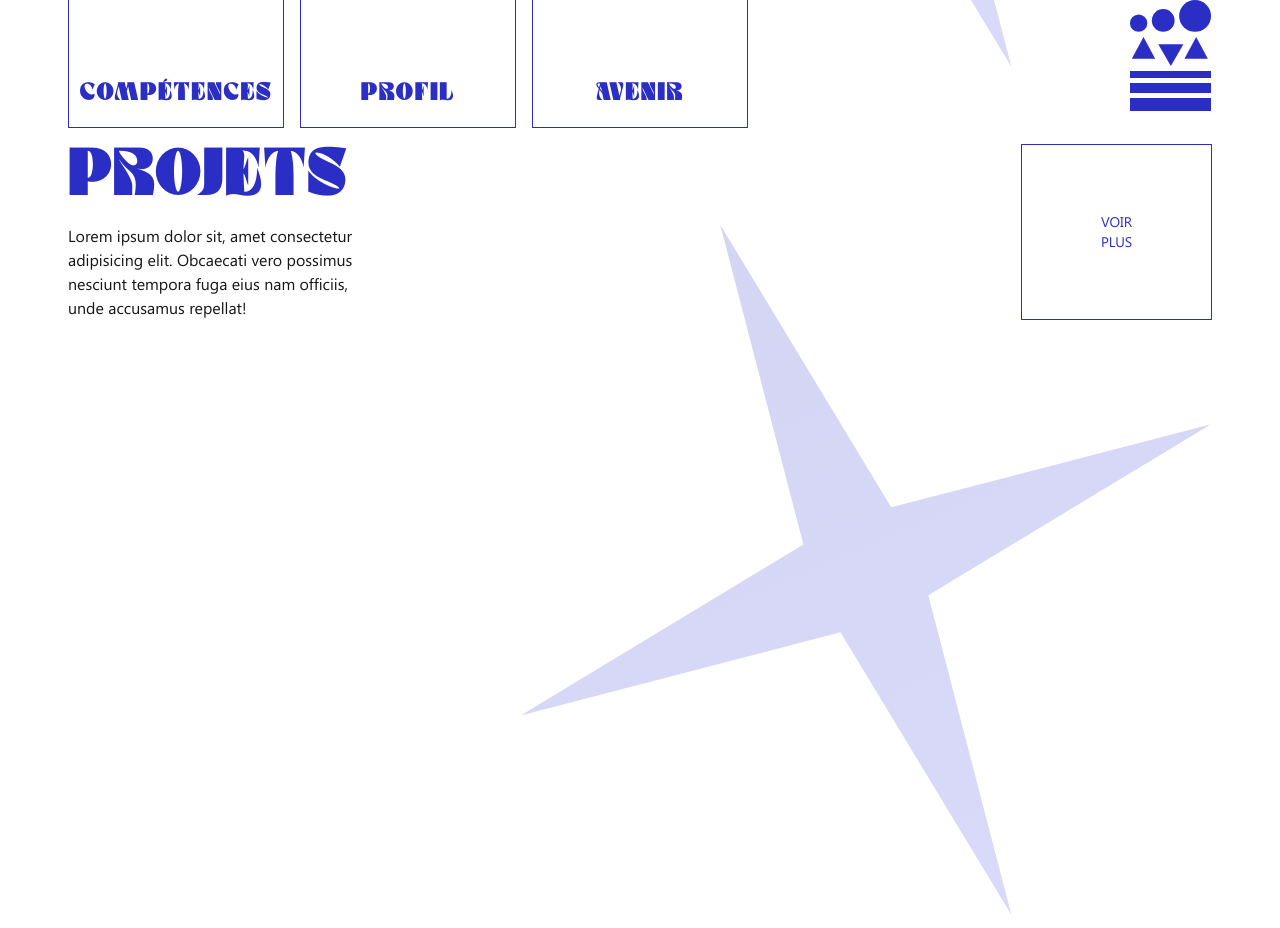
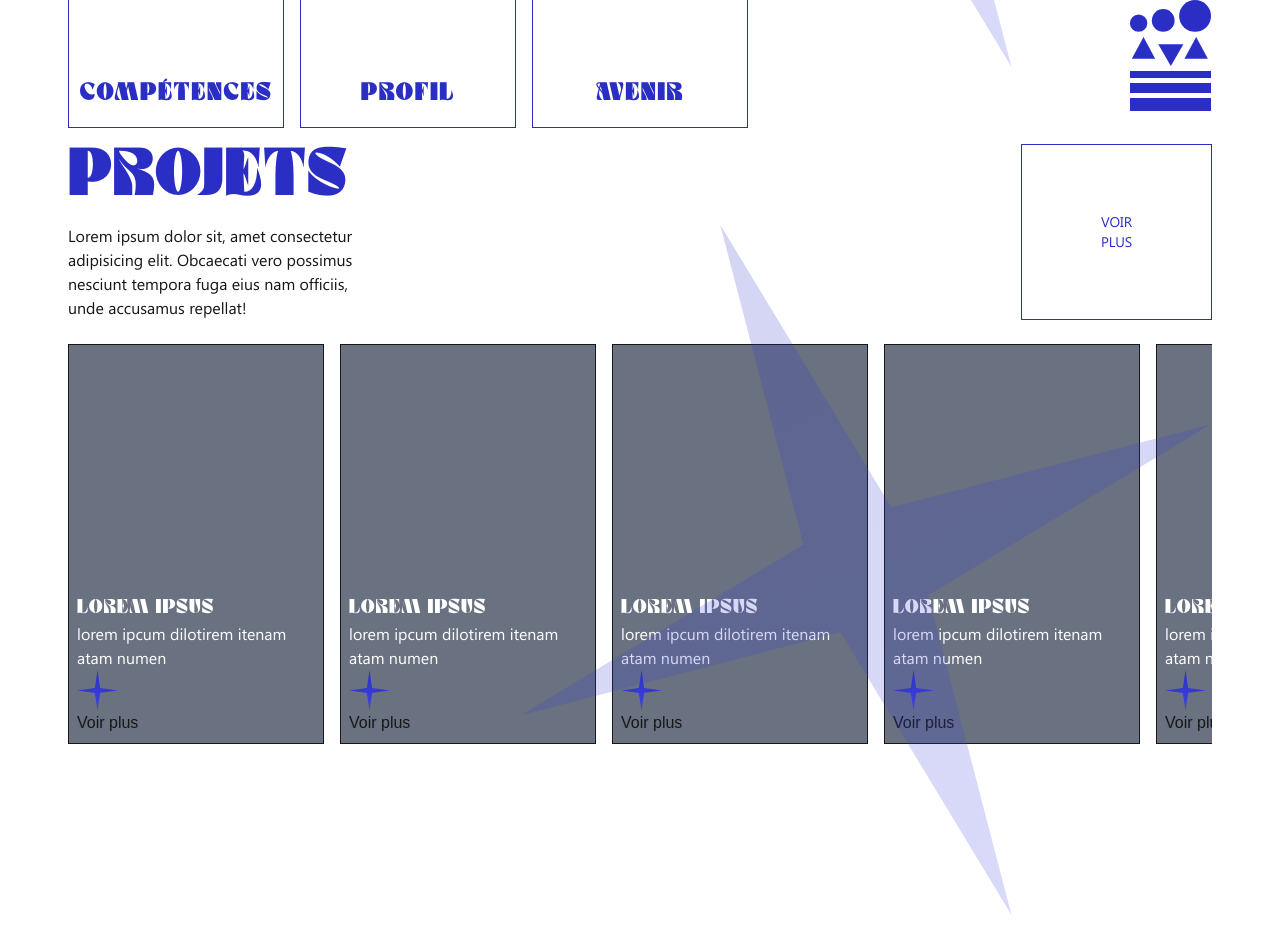
Before and after one commit to Aihos/portfolio2025, a Next.js app: page /home in a window 1280 px wide. Shown: the part 1520-2448 px from the top of the page. Built offline with nearby package versions, Linux system fonts and the light colour scheme.

Commit message:
ajout carrousel

```diff
--- /dev/null
+++ b/app/(pages)/home/_components/cardProject.tsx
@@ -0,0 +1,14 @@
+import StarSvg from "../../_components/svg/star";
+
+
+export default function CardProject({titre, desc, img, isOpen} : {titre: string, desc : string, img ?: string, isOpen ?: boolean}){
+
+    return(
+        <div className={`border-1 bg-gray-500 p-2 min-w-3xs flex flex-col justify-end items-start`}>
+            <h4 className="text-white text-left w-full uppercase">{titre}</h4>
+            <p className="text-white">{desc}</p>
+            <StarSvg />
+            <button>Voir plus</button>
+        </div>
+    )
+}
--- /dev/null
+++ b/app/(pages)/home/_components/carrouselProject.tsx
@@ -0,0 +1,19 @@
+import CardProject from "./cardProject";
+
+
+export default function CarrouselProject(){
+
+    return(
+
+        <div className="min-h-[50vh] mt-6 flex flex-row overflow-x-scroll w-full gap-4 no-scrollbar ">
+            <CardProject titre="Lorem ipsus" desc="lorem ipcum dilotirem itenam atam numen" />
+            <CardProject titre="Lorem ipsus" desc="lorem ipcum dilotirem itenam atam numen" />
+            <CardProject titre="Lorem ipsus" desc="lorem ipcum dilotirem itenam atam numen" />
+            <CardProject titre="Lorem ipsus" desc="lorem ipcum dilotirem itenam atam numen" />
+            <CardProject titre="Lorem ipsus" desc="lorem ipcum dilotirem itenam atam numen" />
+            <CardProject titre="Lorem ipsus" desc="lorem ipcum dilotirem itenam atam numen" />
+            <CardProject titre="Lorem ipsus" desc="lorem ipcum dilotirem itenam atam numen" />
+
+        </div>
+    )
+}
--- a/app/(pages)/home/_components/projectHome.tsx
+++ b/app/(pages)/home/_components/projectHome.tsx
@@ -1,18 +1,22 @@
 import Button from "../../_components/Button";
 import Bluestarsvg from "../../_components/svg/bluestar";
+import CarrouselProject from "./carrouselProject";
 
 
 export default function ProjectHome(){
 
     return(
-          <div className="relative min-h-[100vh] h-full">
+          <div className="relative min-h-[100vh] h-full w-full">
             <div className="flex flex-row w-full justify-between ">
                 <div >
                     <h2 className="text-primary uppercase ">Projets</h2>
                     <Bluestarsvg />
                     <p className="max-w-1/3">Lorem ipsum dolor sit, amet consectetur adipisicing elit. Obcaecati vero possimus nesciunt tempora fuga eius nam officiis, unde accusamus repellat!</p>
-                     </div>
+                 </div>
                 <Button texte="Voir plus" />
+            </div>
+            <div>
+                <CarrouselProject />
             </div>
         </div>
     )
--- a/app/globals.css
+++ b/app/globals.css
@@ -14,6 +14,16 @@
   src: url('/font/Segoe_UI.ttf') format('truetype');
   font-weight: normal;
   font-style: normal;
+}
+
+@layer utilities {
+  .no-scrollbar::-webkit-scrollbar {
+    display: none;
+  }
+  .no-scrollbar {
+    -ms-overflow-style: none;
+    scrollbar-width: none;
+  }
 }
 
 .text-primary {
@@ -57,6 +67,11 @@ h3{
   font-weight: 600;
   letter-spacing: 0.1em;
 }
+h4{
+  font-size: 1.25rem;
+  font-weight: 500;
+  letter-spacing: 0.05em;
+}
 
 .button ,p{
   font-family: "segoeUi", sans-serif;
@@ -69,6 +84,9 @@ h3{
   h3{
     font-size: 1rem;
   }
+  h4{
+    font-size: 1rem;
+  }
   p{
     font-size: 0.875rem;
   }
```
